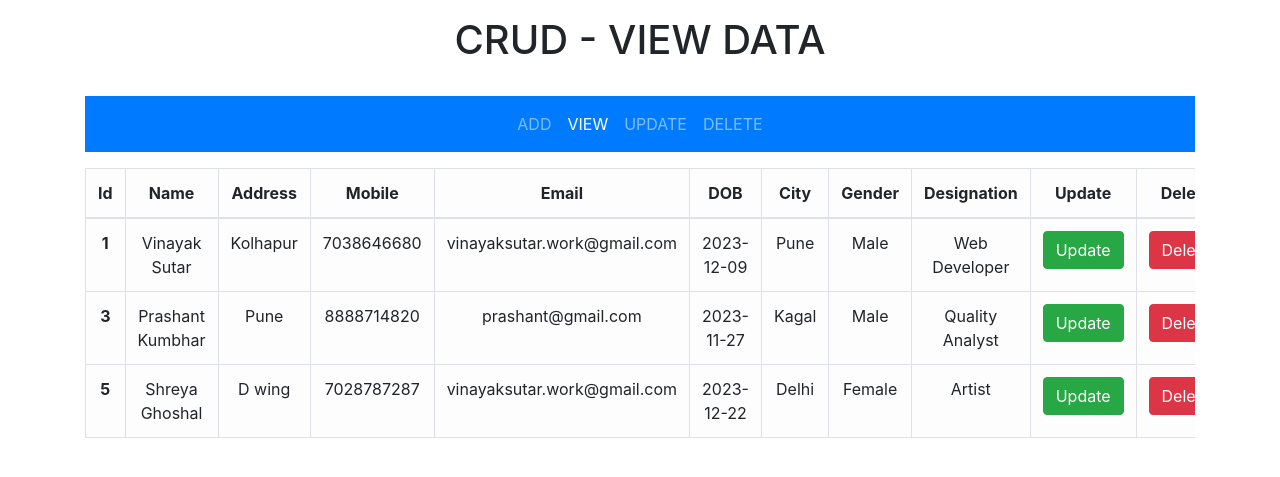
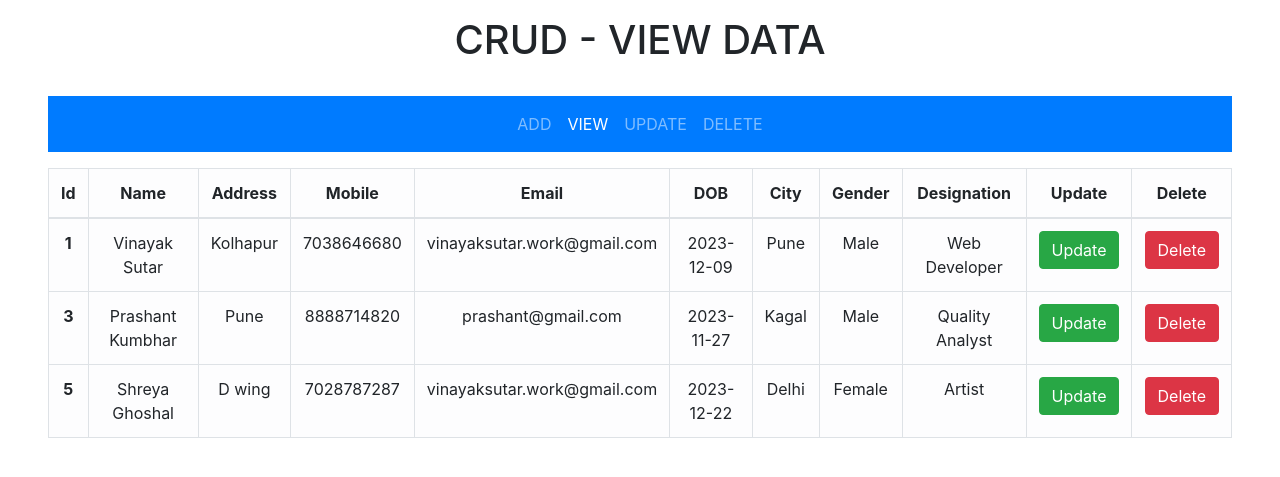
Before and after one commit to vinayaksutar-work/CRUD---PHP, a PHP site: page /view.php in a window 1280 px wide. Shown: the top 477 px of the page. Run offline with PHP 8.4, Linux system fonts and the light colour scheme; data comes from the database, SQL or seed files in the repository; some libraries are stand-ins or nearby versions.

Commit message:
change class cotainer to fluid

```diff
--- a/view.php
+++ b/view.php
@@ -3,7 +3,7 @@
     include 'connection.php';
     include 'header.php';
 ?>
-<div class="container">
+<div class="container-fluid px-5 ">
     <h1 class="text-center py-3 ">CRUD - VIEW DATA</h1>
     <?php include 'navbar.php'; ?>
     <div class="table-responsive">
```
